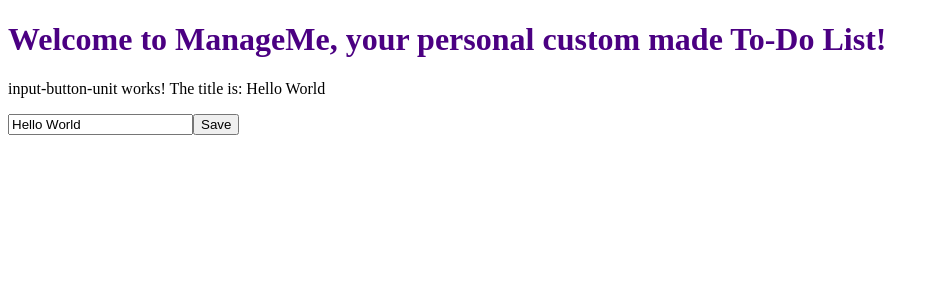
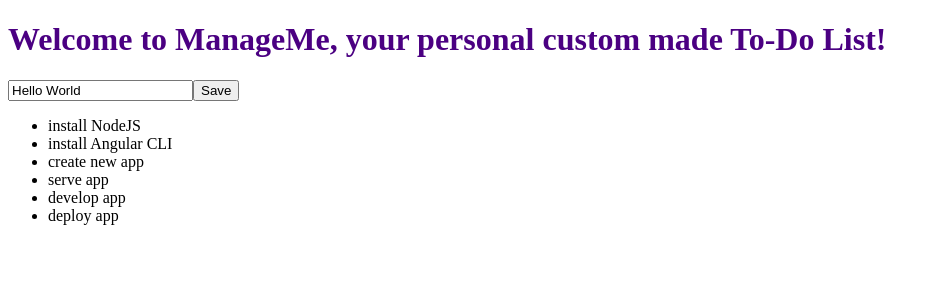
Before and after one commit to MackRoe/ToDo_Angular, an Angular app: page / in a window 1280 px wide. Shown: the top 300 px of the page, without its empty margins (0-939 px from the left). Built offline with nearby package versions, Linux system fonts and the light colour scheme.

Commit message:
iteratively displays list items

```diff
--- a/src/app/app.component.ts
+++ b/src/app/app.component.ts
@@ -8,9 +8,24 @@
     </h1>
 
     <app-input-button-unit></app-input-button-unit>
+
+    <ul>
+      <li *ngFor="let todoItem of todoList">
+        {{ todoItem.title }}
+      </li>
+    </ul>
   `,
   styleUrls: ['./app.component.scss']
 })
 export class AppComponent {
   title = 'ManageMe';
+  // mock data
+  todoList = [
+    {title: 'install NodeJS'},
+    {title: 'install Angular CLI'},
+    {title: 'create new app'},
+    {title: 'serve app'},
+    {title: 'develop app'},
+    {title: 'deploy app'},
+  ];
 }
--- a/src/app/input-button-unit/input-button-unit.component.ts
+++ b/src/app/input-button-unit/input-button-unit.component.ts
@@ -4,13 +4,11 @@
 @Component({
   selector: 'app-input-button-unit',
   template: `
-    <p>
-      input-button-unit works!
-      The title is: {{ title }}
-    </p>
 
-    <input [value]='title'>
-    <button (click)="changeTitle('Button Clicked!')">
+    <input #inputElementRef
+      [value]='title'
+      (keyup.enter)="changeTitle($event.target.value)">
+    <button (click)="changeTitle(inputElementRef.value)">
       Save
     </button>
   `,
```
